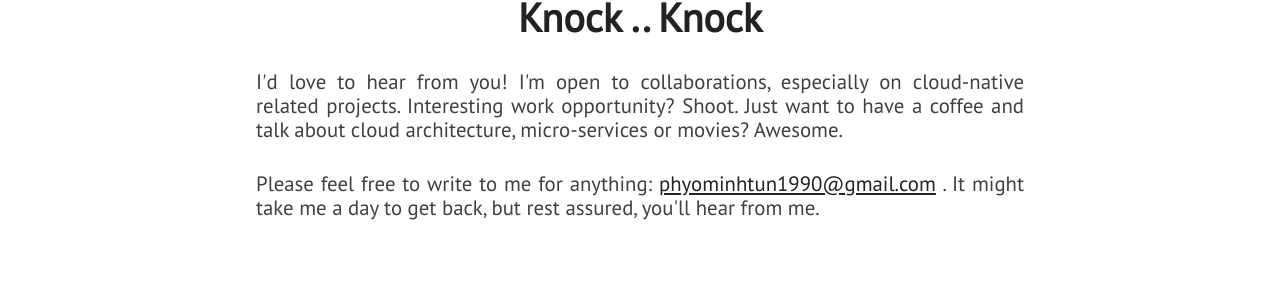
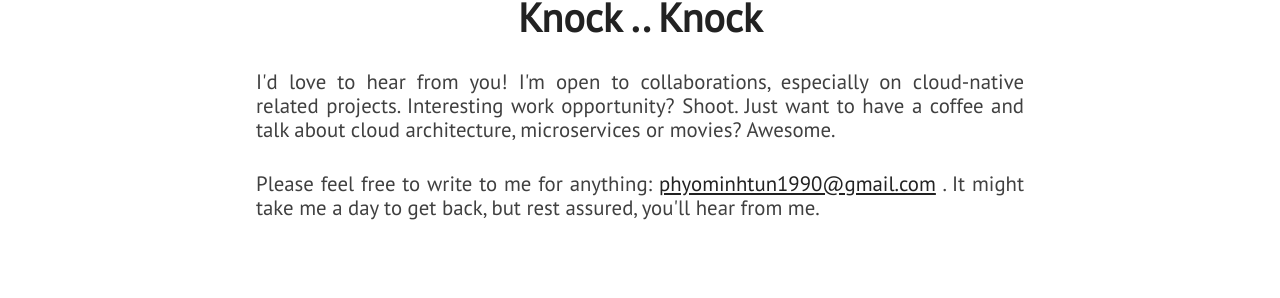
Before and after one commit to josephphyo/josephphyo.github.io, a Jekyll site: the page built from index.html, in a window 1280 px wide and 900 px high, scrolled down 5063 px. Shown: the part 232-530 px from the top of the window. Built offline with Jekyll 4.4.1, drawn with Linux system fonts in a browser that asks for light colours; nearby versions of some CDN libraries; some of the changed lines change nothing that is shown.

Commit message:
modified about

```diff
--- a/_includes/about.html
+++ b/_includes/about.html
@@ -7,7 +7,7 @@
                 Upon my total 7 yrs working experience in system engineering, devops, sysops, cloud architecture, cloud-native and micro-services can be assured creating reliable information systems and erecting high availability architecture.
             </p>
             <p class="paragraph-text justify-text">
-                Get to know more? <a href="https://www.linkedin.com/in/joseph1990/" target="_blank">Hit my linkedin profile</a>
+                Get to know more? <a href="https://www.linkedin.com/in/joseph-phyo/" target="_blank">Hit my linkedin profile</a>
 
         </div>
     </section>
--- a/_includes/extra.html
+++ b/_includes/extra.html
@@ -3,7 +3,7 @@
         <div>
             <div class="section-heading" id="chat-text">Knock .. Knock</div>
             <p class="paragraph-text justify-text">
-                I'd love to hear from you! I'm open to collaborations, especially on cloud-native related projects. Interesting work opportunity? Shoot. Just want to have a coffee and talk about cloud architecture, micro-services or movies? Awesome.
+                I'd love to hear from you! I'm open to collaborations, especially on cloud-native related projects. Interesting work opportunity? Shoot. Just want to have a coffee and talk about cloud architecture, microservices or movies? Awesome.
             </p>
             <p class="paragraph-text justify-text">
                 Please feel free to write to me for anything: <a href="mailto:{{ site.email }}">{{ site.email }}</a> . It might take me a day to get back, but rest assured, you'll hear from me.
--- a/_includes/head.html
+++ b/_includes/head.html
@@ -16,5 +16,5 @@
     <link rel="stylesheet" href="assets/css/main.css"/>
     <link rel="stylesheet" href="assets/css/card.css"/>
     <link rel="shortcut icon" href="assets/images/favicon.ico" />
-    <meta name="description" content="Portfolio - Phyo Min Htun (Joseph) | Cloud Enthusiast. DevOps, Open Source and Solution Architecture">
+    <meta name="description" content="Portfolio - Phyo Min Htun (Joseph) | Cloud Enthusiast. DevOps, Open Source and Cloud Architecture">
 </head>
```
